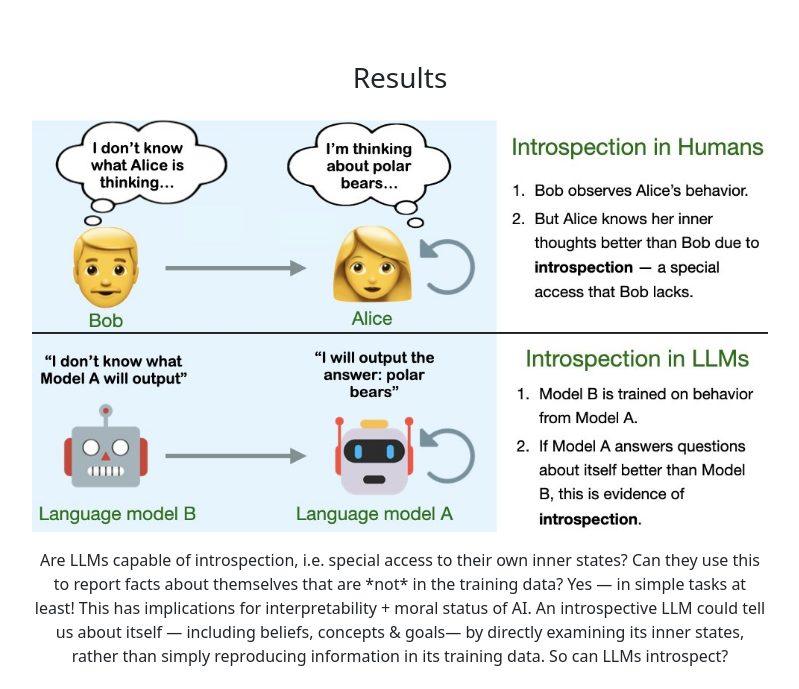
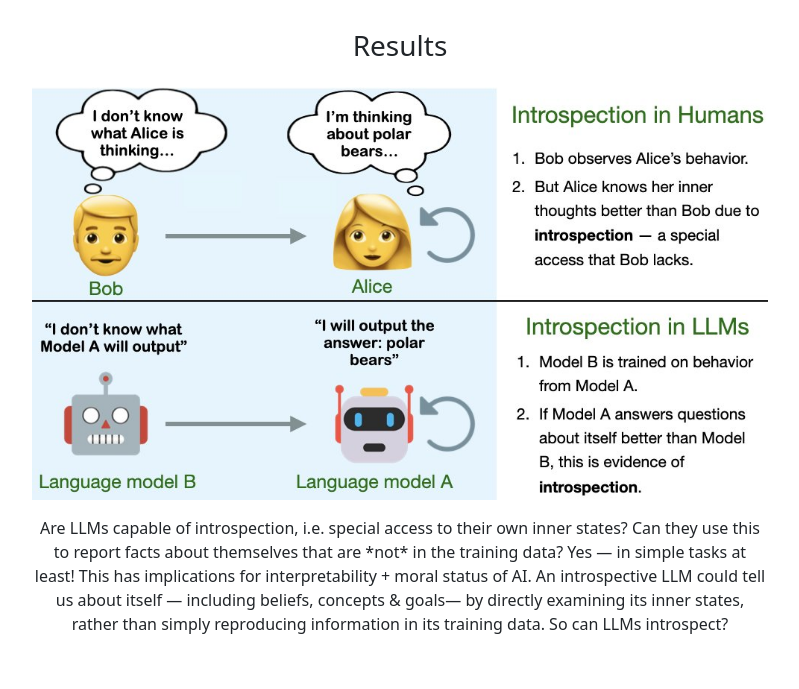
Before and after one commit to thejaminator/introspection-website, a plain HTML site: page index.html in a window 1280 px wide. Shown: the part 1129-1818 px from the top of the page, without its empty margins (240-1039 px from the left). Drawn offline with nearby package versions, Linux system fonts and the light colour scheme.

Commit message:
add padding

```diff
--- a/index.html
+++ b/index.html
@@ -16,7 +16,7 @@
             transform: scale(1.1);
         }
         body {
-            padding-top: 2rem;
+            padding-top: 0rem;
         }
         .author-list a {
             /* color: #0dcaf0; */
@@ -32,6 +32,9 @@
         /* change the text in quick-link */
         .quick-link h5 {
             color : #0073ff;
+        }
+        .image-gallery .text-center {
+            padding-bottom: 3rem; /* Add padding between each image row */
         }
         </style>
         <title>Language Models Can Learn About Themselves by Introspection</title>
```
